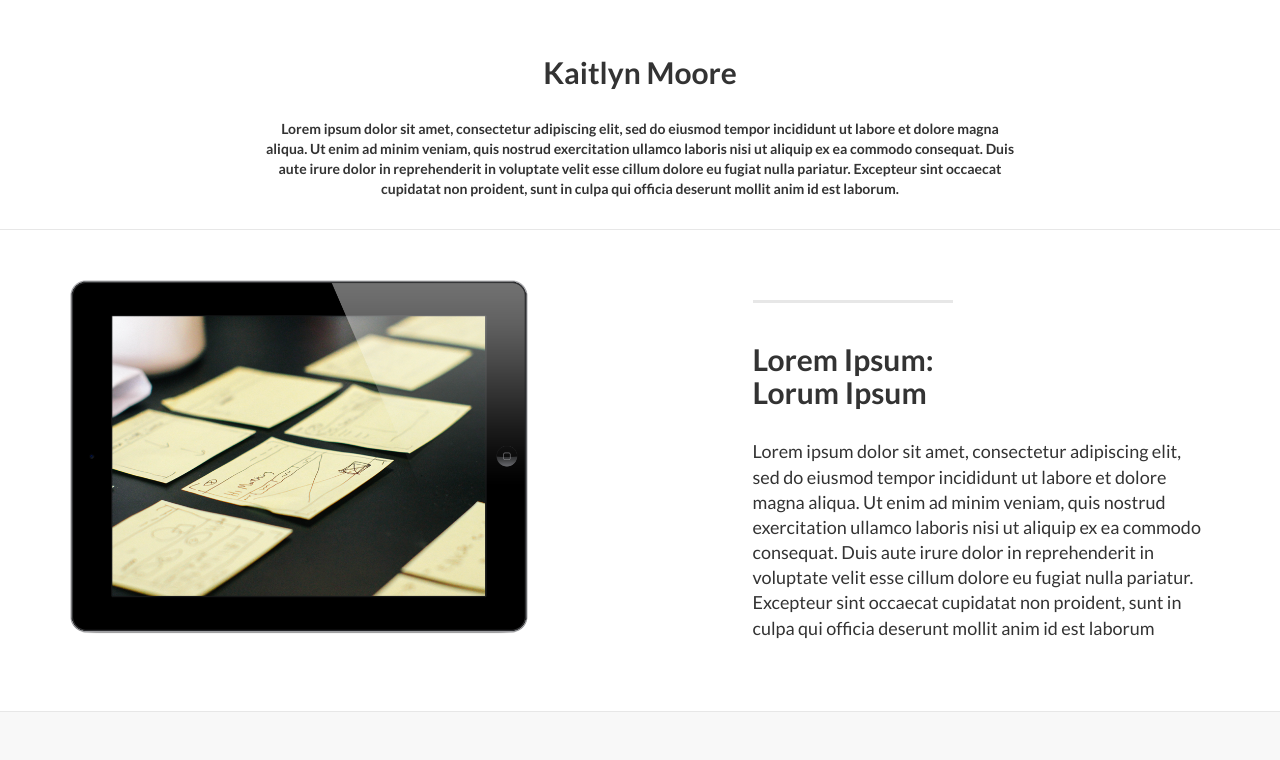
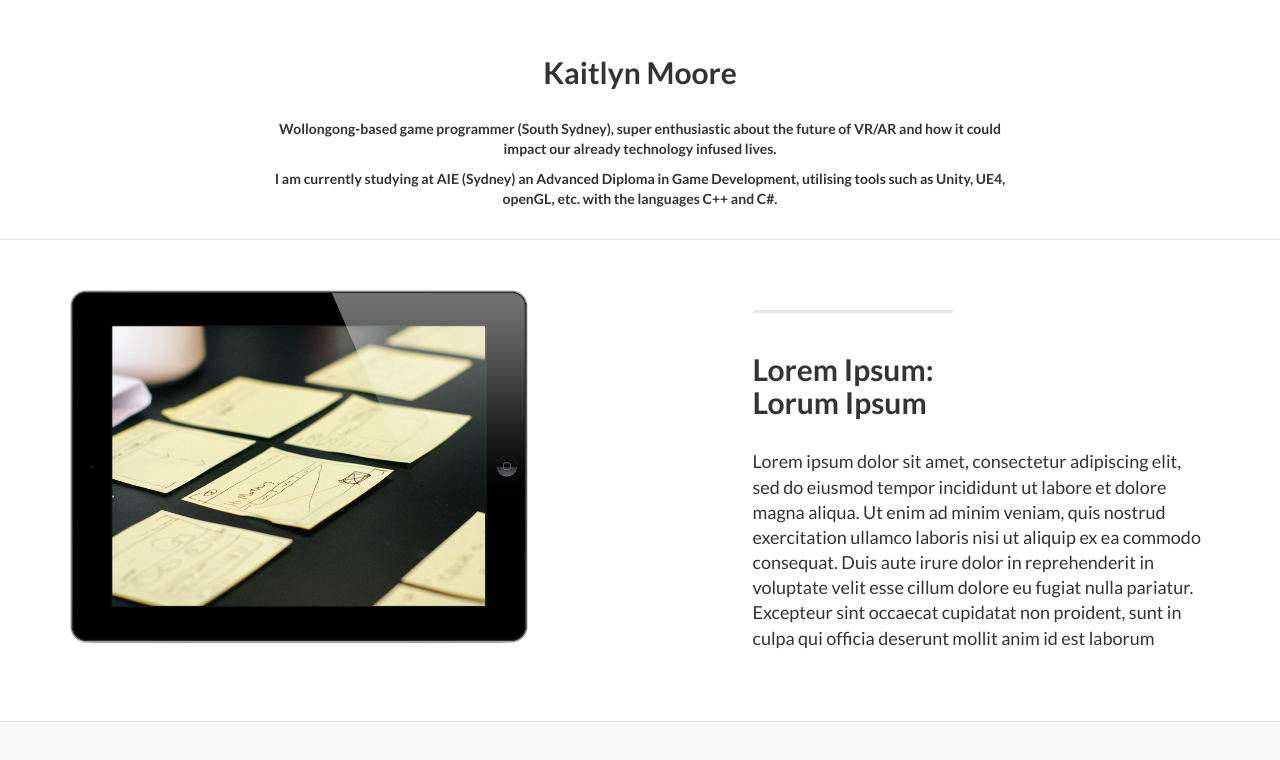
Before and after one commit to kaitlynm1/kaitlynm1.github.io, a Jekyll site: the page built from index.html, in a window 1280 px wide and 900 px high, scrolled down 641 px, cut to the strip 140-900 px from the top of the window. Built offline with Jekyll 4.4.1, drawn with Linux system fonts in a browser that asks for light colours.

Commit message:
Editing about

```diff
--- a/_includes/about.html
+++ b/_includes/about.html
@@ -6,7 +6,8 @@
               <h2>Kaitlyn Moore</h2>
               <br/>
                 <!--<p>The Jekyll version is brought to you by <a href="https://github.com/swcool">Shane Weng</a></p>-->
-                <p>Lorem ipsum dolor sit amet, consectetur adipiscing elit, sed do eiusmod tempor incididunt ut labore et dolore magna aliqua. Ut enim ad minim veniam, quis nostrud exercitation ullamco laboris nisi ut aliquip ex ea commodo consequat. Duis aute irure dolor in reprehenderit in voluptate velit esse cillum dolore eu fugiat nulla pariatur. Excepteur sint occaecat cupidatat non proident, sunt in culpa qui officia deserunt mollit anim id est laborum.</p>
+                <p>Wollongong-based game programmer (South Sydney), super enthusiastic about the future of VR/AR and how it could impact our already technology infused lives.</p>
+                <p>I am currently studying at AIE (Sydney) an Advanced Diploma in Game Development, utilising tools such as Unity, UE4, openGL, etc. with the languages C++ and C#.</p>
                 <br/>
               </div>
         </div>
```
